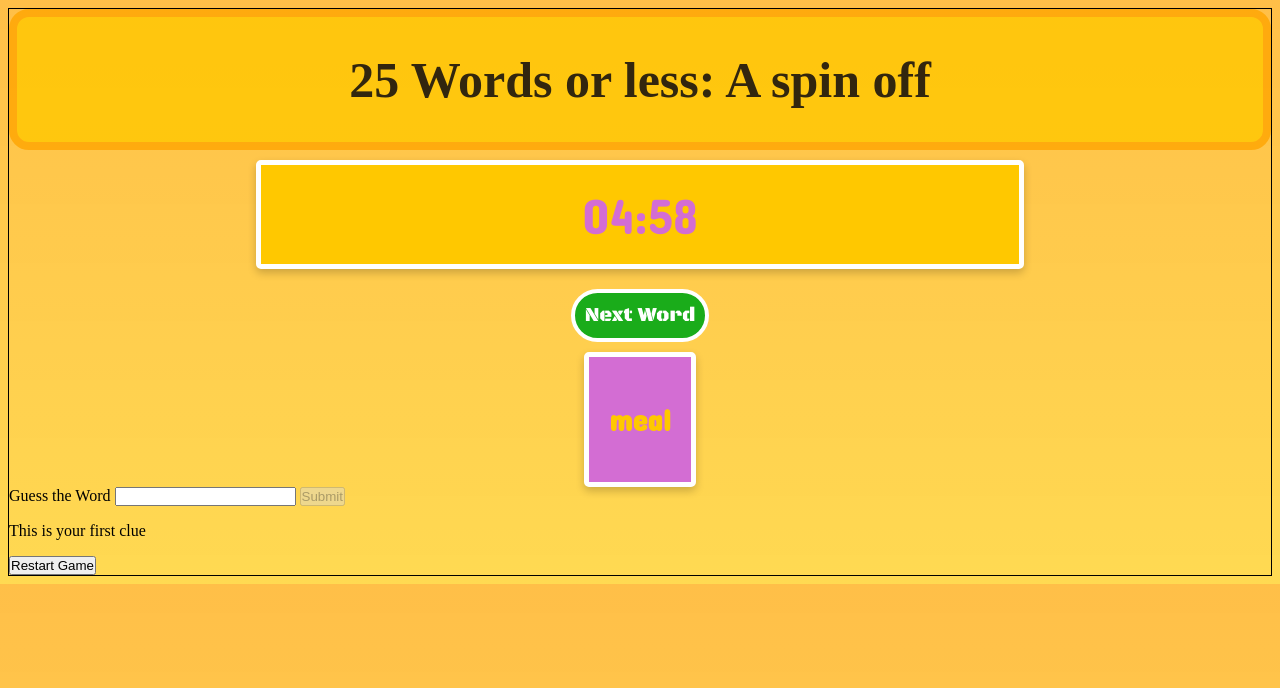
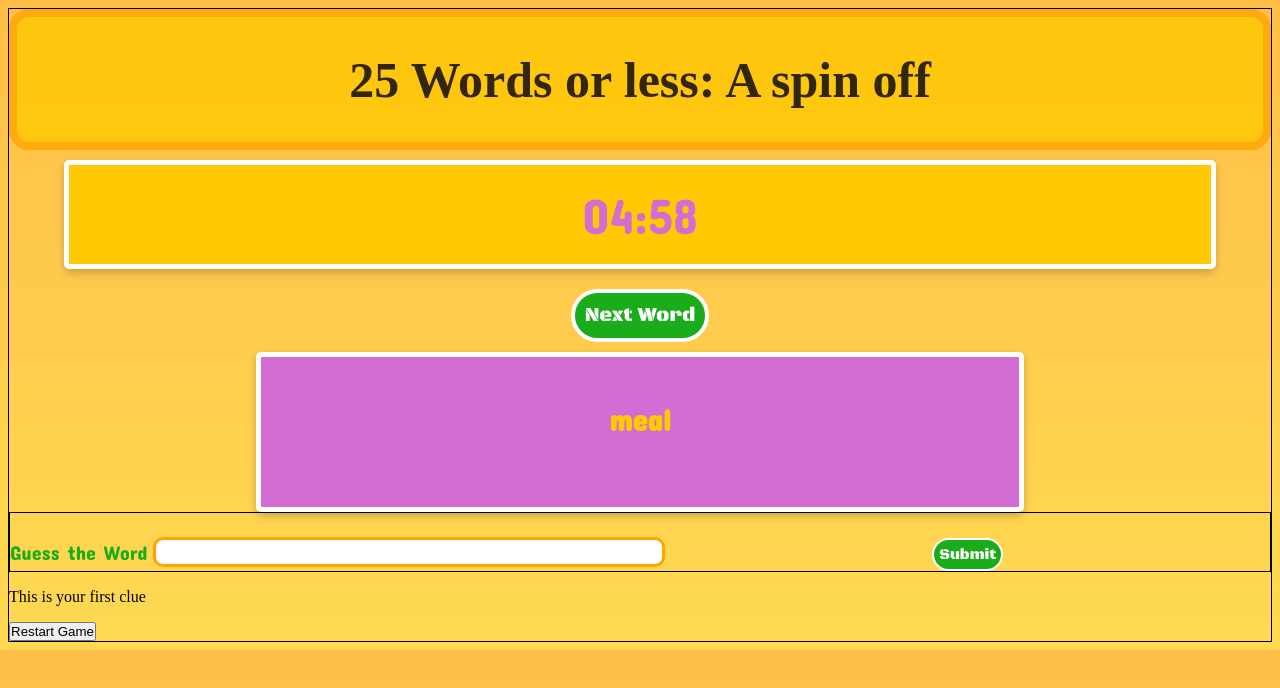
Before and after one commit to FaridahAbdulsalam/my-go-go-game, a website built with Vite: page index.html in a window 1280 px wide. Both pictures are taken after a click on the button "START". Built offline with nearby package versions, Linux system fonts and the light colour scheme; a web font is replaced by a local one.

Commit message:
user guess input section styled

```diff
--- a/_game.scss
+++ b/_game.scss
@@ -13,7 +13,7 @@
     margin-top: 10px;
     color: $fifth-colour;
     text-align: center;
-    width: 60vw;
+    width: 90vw;
     font-family: $primary-font;
     font-size: 50px;
 
@@ -23,7 +23,6 @@
         color: $fifth-colour;
     }
 }
-
 
 
 .game__display{
@@ -58,10 +57,13 @@
         border: solid 5px white;
         border-radius: 5px;
         background-color: $fifth-colour;
-        height: auto;
+        height: 20vh;
+        width: 60vw;
         padding: 20px;
         margin-top: 10px;
         color: $secondary-colour;
+        text-align: center;
+        overflow: scroll;
     }
 
     h2{
@@ -69,4 +71,41 @@
         font-size: 30px;
     }
 
-  }
+}
+
+.user-guess{
+    display: flex;
+    flex-direction: row;
+    justify-content: center;
+    align-items: center;
+    border: 1px solid black;
+    font-family: $primary-font;
+    padding-top: 20px;
+
+    label{
+        margin-right: 6px;
+        font-size: 20px;
+        color: $tertiary-colour;
+    }
+
+    .user-guess__input{
+        height: 30px;
+        border: solid 3px $primary-colour;
+        border-radius: 10px;
+        font-family: $primary-font;
+        font-size: 20px;
+        width: 40vw;
+    }
+
+    .user-guess__submit{
+        background-color: $tertiary-colour;
+        color: white;
+        font-family: $secondary-font;
+        font-size: 15px;
+        border-radius: 50px;
+        padding: 5px;
+        border: solid 2px white;
+        margin: 0 auto;
+        margin-top: 5px;
+    }
+}
--- a/src/main.ts
+++ b/src/main.ts
@@ -106,9 +106,13 @@ const handlStartGame = () => {
         }
         else if(secs == 0 && minutes == 0){
             clearInterval(timer);
-            timeContainer.innerHTML = `Time's Up! You guessed ${usedWords.length}/25 words`;
+            timeContainer.innerHTML = `Time's Up!`;
             userGuessContainer.style.display = "none"
-            nextWord.disabled = true;
+            nextWord.style.display = "none";
+            clueTrackerMessage.innerHTML = "";
+            clueFail.innerHTML ="";
+            clueCard.innerText = `You guessed ${usedWords.length}/25 words`
+            restartButton.innerHTML = "TRY AGAIN"
             return;
         }
 
@@ -120,7 +124,7 @@ const handlStartGame = () => {
     }, 1000);
 
 
-    userGuessContainer.style.display = "block"
+    userGuessContainer.style.display = "flex"
     begin.style.display = "none";
     nextWord.style.display = "block";
     nextWord.disabled = true;
```
